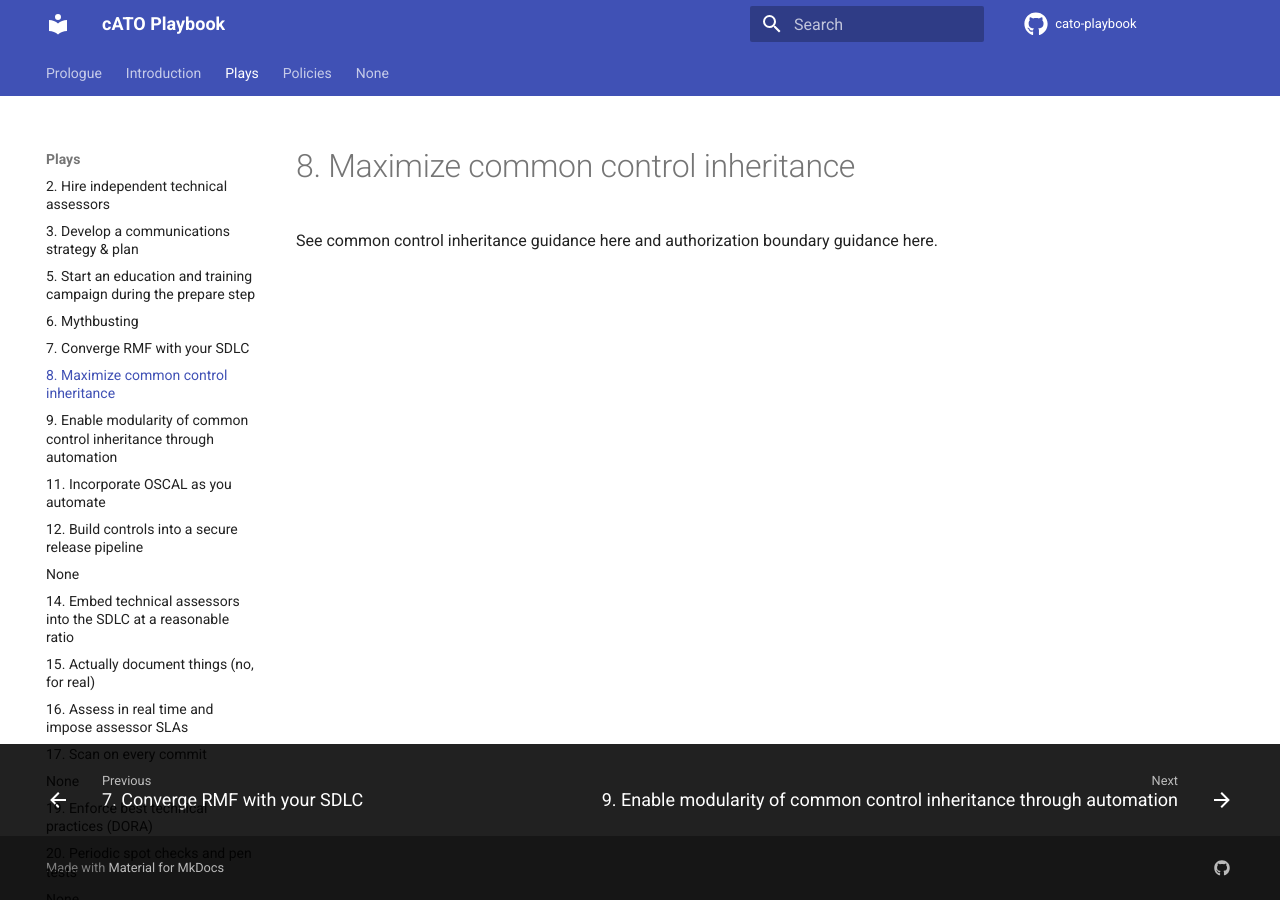
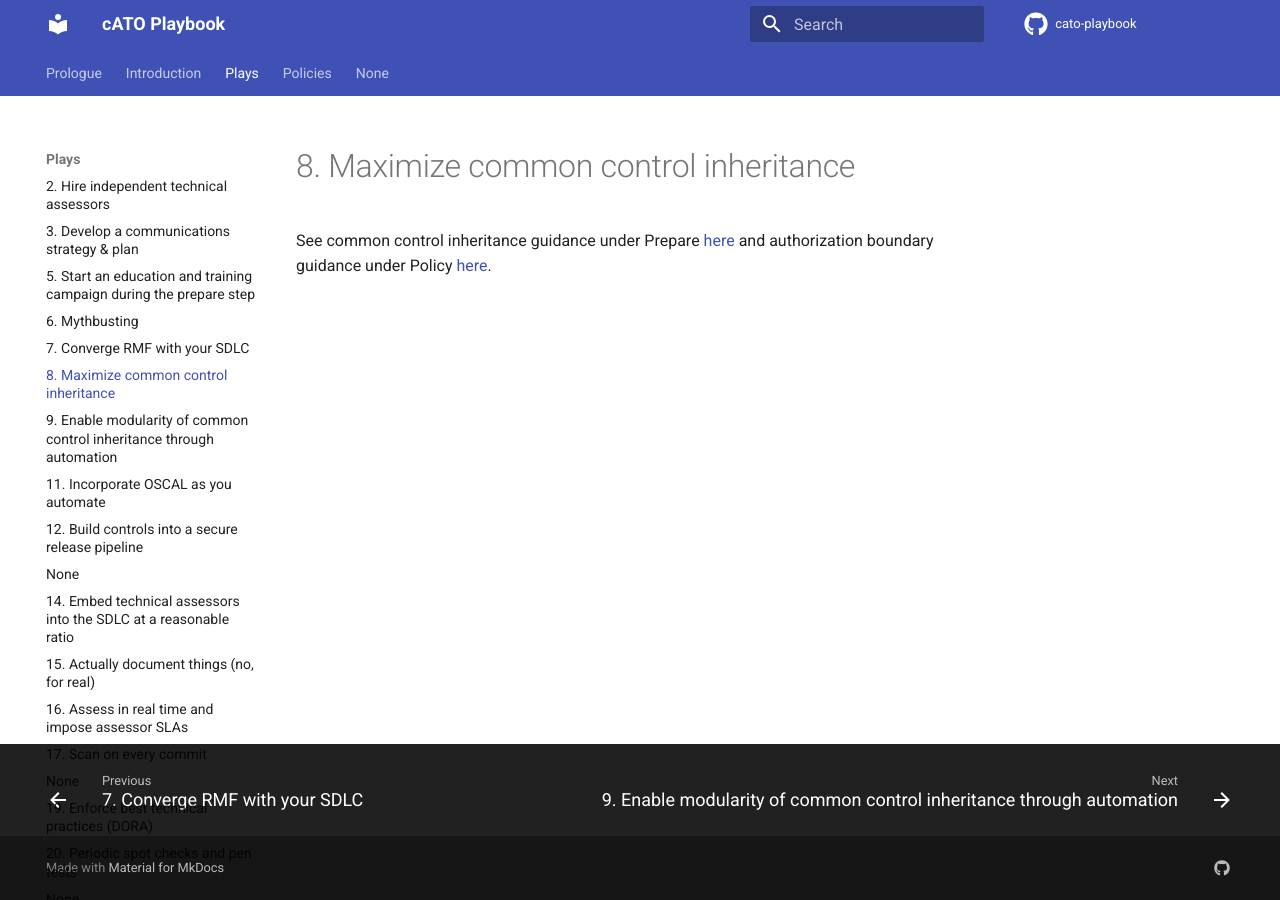
Before and after one commit to rise8-us/cato-playbook, an MkDocs documentation site: the page built from docs/inheritance.md, in a window 1280 px wide. Built offline with MkDocs 1.6.1 and Material for MkDocs 9.7.7, drawn with Linux system fonts in a browser that asks for light colours; comment, search, counter and statistics services are not loaded.

Commit message:
Update inheritance.md

```diff
--- a/docs/inheritance.md
+++ b/docs/inheritance.md
@@ -1,3 +1,3 @@
 # 8. Maximize common control inheritance
 
-See common control inheritance guidance here and authorization boundary guidance here.
+See common control inheritance guidance under Prepare [here](prepare.md) and authorization boundary guidance under Policy [here](policy.md).
```
